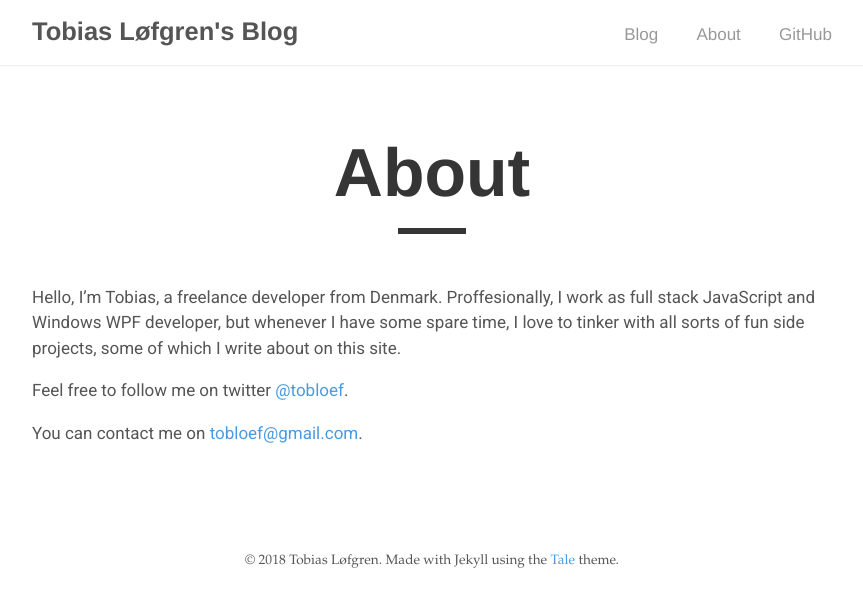
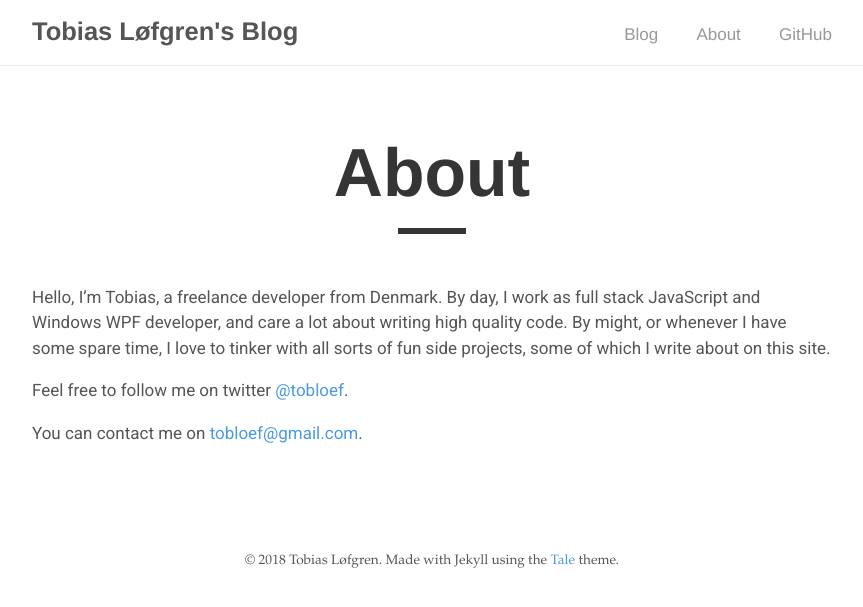
Before and after one commit to tobloef/tobloef.github.io, a Jekyll site: the page built from about.md, in a window 1280 px wide. Shown: the top 607 px of the page, without its empty margins (208-1071 px from the left). Built offline with Jekyll 4.4.1, drawn with Linux system fonts in a browser that asks for light colours.

Commit message:
Update about.md

```diff
--- a/about.md
+++ b/about.md
@@ -4,7 +4,7 @@
 permalink: /about
 ---
 
-Hello, I'm Tobias, a freelance developer from Denmark. Proffesionally, I work as full stack JavaScript and Windows WPF developer, but whenever I have some spare time, I love to tinker with all sorts of fun side projects, some of which I write about on this site.
+Hello, I'm Tobias, a freelance developer from Denmark. By day, I work as full stack JavaScript and Windows WPF developer, and care a lot about writing high quality code. By might, or whenever I have some spare time, I love to tinker with all sorts of fun side projects, some of which I write about on this site.
 
 Feel free to follow me on twitter [@tobloef](https://www.twitter.com/tobloef).
 
```
